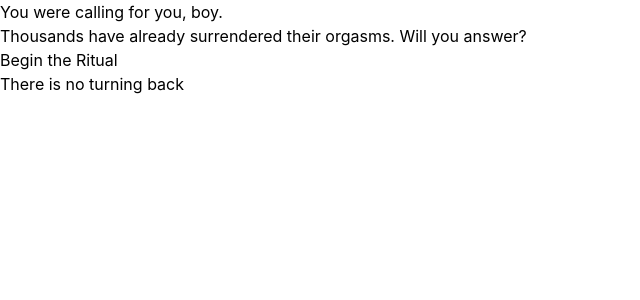
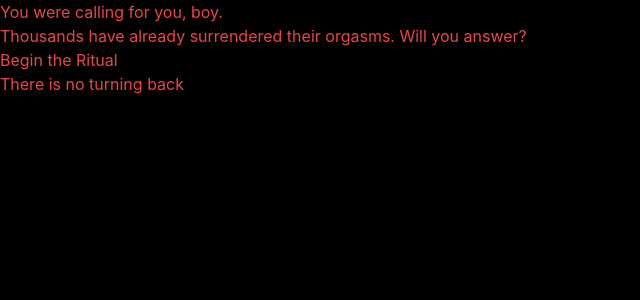
Before and after one commit to martymcquaid/chas, a React (Vite) app: page / in a window 1280 px wide. Shown: the top 300 px of the page, without its empty margins (0-640 px from the left). Built offline with nearby package versions, Linux system fonts and the light colour scheme.

Commit message:
AI edit: /root/ChitterChat/team-call-connect/TwilioAPIService/chipify_projects/2d24df26-29dc-429d-bb96-31d201b82b6b/src/index.css

```diff
--- a/src/index.css
+++ b/src/index.css
@@ -2,7 +2,49 @@
 @tailwind components;
 @tailwind utilities;
 
+@import url('https://fonts.googleapis.com/css2?family=Inter:wght@300;400;500;600;700;800;900&display=swap');
+
 body {
   margin: 0;
-  font-family: -apple-system, BlinkMacSystemFont, 'Segoe UI', Roboto, Oxygen, Ubuntu, sans-serif;
+  font-family: 'Inter', -apple-system, BlinkMacSystemFont, 'Segoe UI', Roboto, Oxygen, Ubuntu, sans-serif;
+  background-color: #000;
+  color: #ef4444;
 }
+
+@layer utilities {
+  .text-shadow-red {
+    text-shadow: 0 0 20px rgba(239, 68, 68, 0.5);
+  }
+
+  .glow-red {
+    box-shadow: 0 0 20px rgba(239, 68, 68, 0.3);
+  }
+
+  .bg-gradient-radial {
+    background: radial-gradient(circle, transparent 0%, transparent 50%, rgba(0, 0, 0, 0.8) 100%);
+  }
+}
+
+/* Custom scrollbar */
+::-webkit-scrollbar {
+  width: 8px;
+}
+
+::-webkit-scrollbar-track {
+  background: #000;
+}
+
+::-webkit-scrollbar-thumb {
+  background: #7f1d1d;
+  border-radius: 4px;
+}
+
+::-webkit-scrollbar-thumb:hover {
+  background: #991b1b;
+}
+
+/* Selection styling */
+::selection {
+  background-color: #7f1d1d;
+  color: #fff;
+}
```
